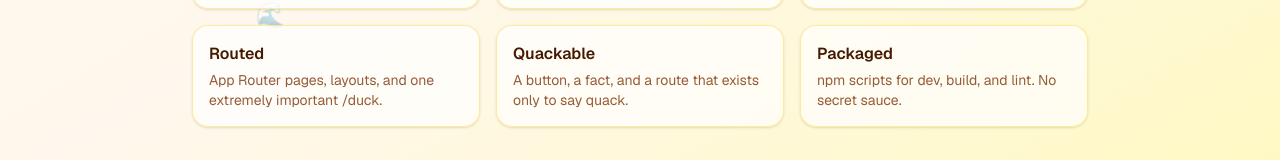
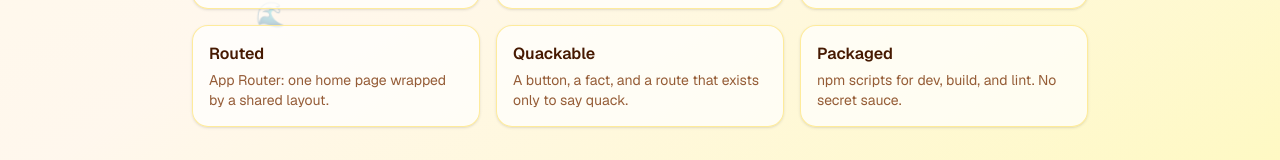
Before and after one commit to cursoragentdevtest-hue/starter-repo, a Next.js app: page / in a window 1280 px wide. Shown: the part 561-721 px from the top of the page. Built offline with nearby package versions, Linux system fonts and the light colour scheme.

Commit message:
Correct architecture notes for the single home page
The duck button swaps a caption in place, and facts rotate on a timer.
There is no separate duck route.

Co-authored-by: mathews-cloud-tester <mathews-cloud-tester@users.noreply.github.com>

```diff
--- a/src/components/FeatureGrid.tsx
+++ b/src/components/FeatureGrid.tsx
@@ -13,7 +13,7 @@ const features = [
   },
   {
     title: "Routed",
-    body: "App Router pages, layouts, and one extremely important /duck.",
+    body: "App Router: one home page wrapped by a shared layout.",
   },
   {
     title: "Quackable",
```
Also changed, not shown: 2 other files (tests, documents, lock files or other folders).
